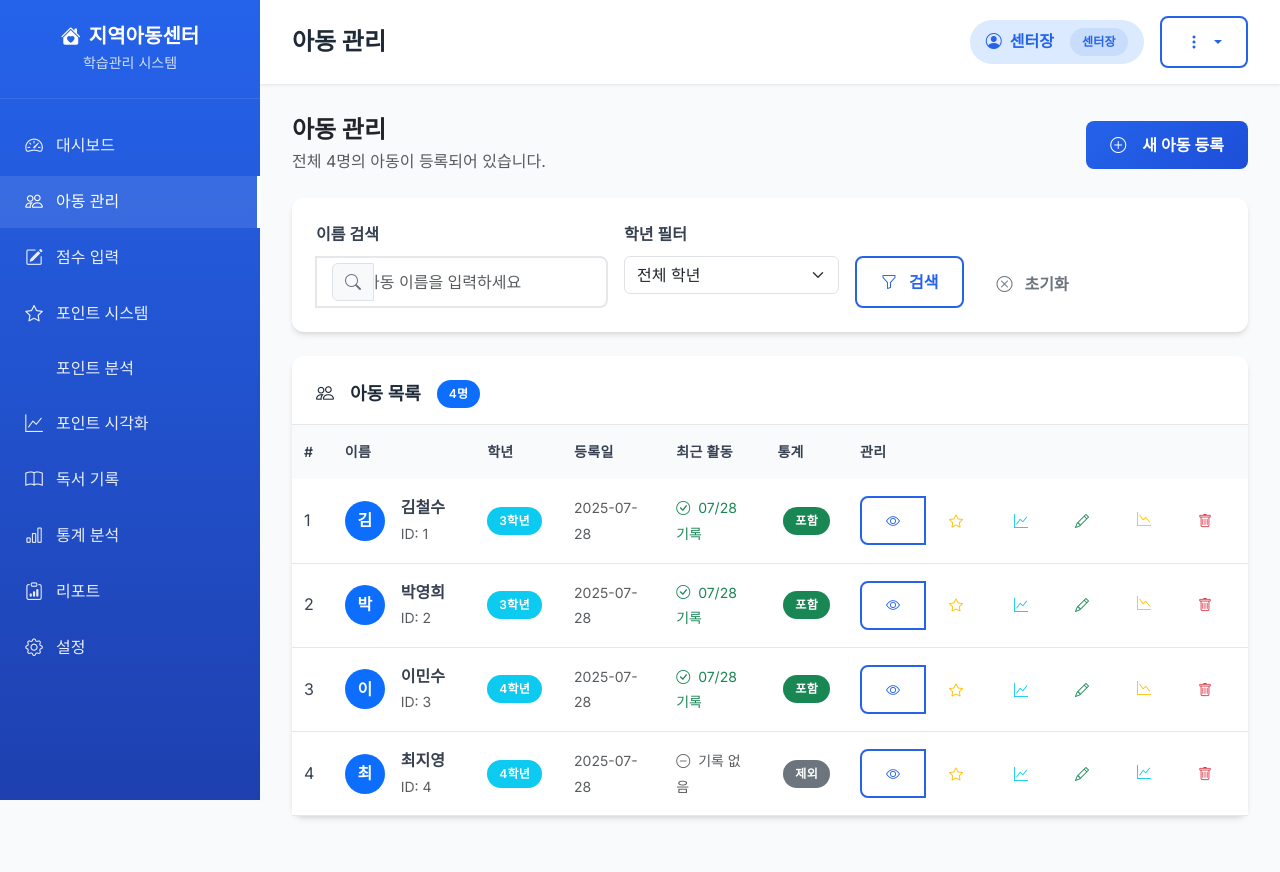
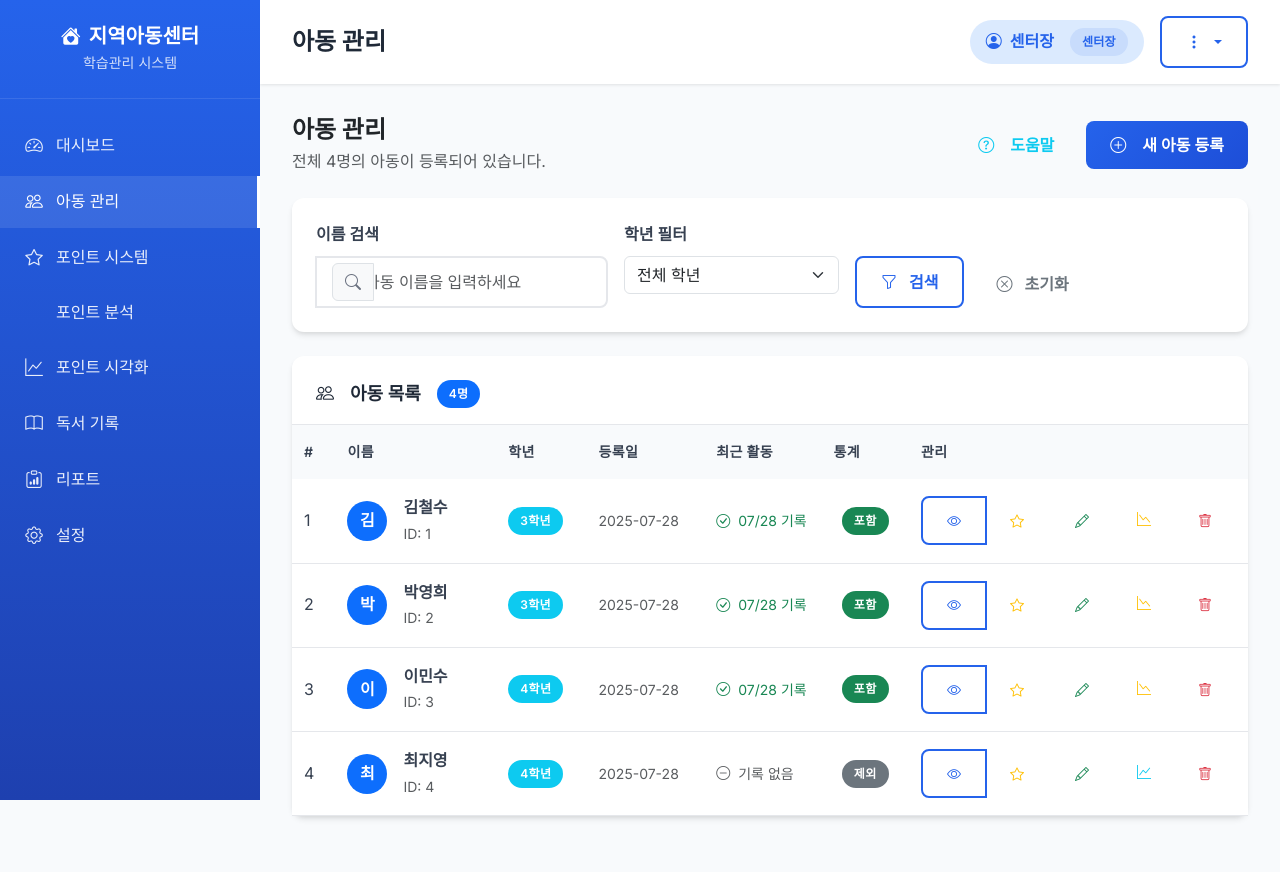
Before and after one commit to SOULRIGHT/child-learning-center, a Flask app: page /children in a window 1280 px wide. Run offline with Flask 3, Linux system fonts and the light colour scheme; a user stored in the database is signed in.

Commit message:
feat: UX 개선 - 불필요한 기능 숨기기 및 도움말 모달 추가

```diff
--- a/templates/base.html
+++ b/templates/base.html
@@ -41,12 +41,14 @@
                         아동 관리
                     </a>
                 </div>
+                <!-- 임시 비활성화: 기존 점수 시스템
                 <div class="nav-item">
                     <a href="{{ url_for('scores_list') }}" class="nav-link {% if request.endpoint and 'scores' in request.endpoint %}active{% endif %}">
                         <i class="bi bi-pencil-square"></i>
                         점수 입력
                     </a>
                 </div>
+                -->
                 <div class="nav-item">
                     <a href="{{ url_for('points_list') }}" class="nav-link {% if request.endpoint and 'points' in request.endpoint and 'analysis' not in request.endpoint %}active{% endif %}">
                         <i class="bi bi-star"></i>
@@ -71,12 +73,14 @@
                         독서 기록
                     </a>
                 </div>
+                <!-- 임시 비활성화: 기존 통계 분석
                 <div class="nav-item">
                     <a href="{{ url_for('statistics_overview') }}" class="nav-link {% if request.endpoint and 'statistics' in request.endpoint %}active{% endif %}">
                         <i class="bi bi-bar-chart"></i>
                         통계 분석
                     </a>
                 </div>
+                -->
                 <div class="nav-item">
                     <a href="{{ url_for('reports_overview') }}" class="nav-link {% if request.endpoint and 'reports' in request.endpoint %}active{% endif %}">
                         <i class="bi bi-clipboard-data"></i>
--- a/templates/children/list.html
+++ b/templates/children/list.html
@@ -10,9 +10,14 @@
         <h4 class="fw-bold text-dark mb-1">아동 관리</h4>
         <p class="text-muted mb-0">전체 {{ children.total }}명의 아동이 등록되어 있습니다.</p>
     </div>
+    <div class="d-flex gap-2">
+        <button type="button" class="btn btn-outline-info" data-bs-toggle="modal" data-bs-target="#helpModal">
+            <i class="bi bi-question-circle me-2"></i>도움말
+        </button>
         <a href="{{ url_for('add_child') }}" class="btn btn-primary">
             <i class="bi bi-plus-circle me-2"></i>새 아동 등록
         </a>
+    </div>
 </div>
 
 <!-- 검색 및 필터 -->
@@ -125,10 +130,6 @@
                                 <a href="{{ url_for('points_input', child_id=child.id) }}"
                                    class="btn btn-sm btn-outline-warning me-1" title="포인트 입력">
                                     <i class="bi bi-star"></i>
-                            </a>
-                            <a href="{{ url_for('child_point_analysis', child_id=child.id) }}"
-                               class="btn btn-sm btn-outline-info" title="포인트 분석">
-                                <i class="bi bi-graph-up"></i>
                                 </a>
                                 <a href="{{ url_for('edit_child', child_id=child.id) }}"
                                    class="btn btn-sm btn-outline-success" title="수정">
@@ -256,6 +257,91 @@
     </div>
 </div>
 
+<!-- 도움말 모달 -->
+<div class="modal fade" id="helpModal" tabindex="-1">
+    <div class="modal-dialog modal-lg">
+        <div class="modal-content">
+            <div class="modal-header">
+                <h5 class="modal-title">
+                    <i class="bi bi-question-circle me-2"></i>아동 관리 도움말
+                </h5>
+                <button type="button" class="btn-close" data-bs-dismiss="modal"></button>
+            </div>
+            <div class="modal-body">
+                <div class="row">
+                    <div class="col-md-6">
+                        <h6 class="fw-bold text-primary mb-3">
+                            <i class="bi bi-eye me-2"></i>관리 버튼 설명
+                        </h6>
+                        <div class="mb-3">
+                            <div class="d-flex align-items-center mb-2">
+                                <button class="btn btn-sm btn-outline-primary me-3" disabled>
+                                    <i class="bi bi-eye"></i>
+                                </button>
+                                <span class="fw-bold">상세보기</span>
+                            </div>
+                            <p class="text-muted small mb-0">아동의 상세 정보와 학습 기록을 확인합니다.</p>
+                        </div>
+                        <div class="mb-3">
+                            <div class="d-flex align-items-center mb-2">
+                                <button class="btn btn-sm btn-outline-warning me-3" disabled>
+                                    <i class="bi bi-star"></i>
+                                </button>
+                                <span class="fw-bold">포인트 입력</span>
+                            </div>
+                            <p class="text-muted small mb-0">해당 아동의 일일 포인트를 입력합니다. (국어, 수학, 쎈, 독서)</p>
+                        </div>
+                        <div class="mb-3">
+                            <div class="d-flex align-items-center mb-2">
+                                <button class="btn btn-sm btn-outline-success me-3" disabled>
+                                    <i class="bi bi-pencil"></i>
+                                </button>
+                                <span class="fw-bold">수정</span>
+                            </div>
+                            <p class="text-muted small mb-0">아동의 이름과 학년 정보를 수정합니다.</p>
+                        </div>
+                    </div>
+                    <div class="col-md-6">
+                        <div class="mb-3">
+                            <div class="d-flex align-items-center mb-2">
+                                <button class="btn btn-sm btn-outline-info me-3" disabled>
+                                    <i class="bi bi-graph-up"></i>
+                                </button>
+                                <span class="fw-bold">통계 포함/제외</span>
+                            </div>
+                            <p class="text-muted small mb-0">해당 아동을 통계 분석에 포함하거나 제외합니다.</p>
+                        </div>
+                        <div class="mb-3">
+                            <div class="d-flex align-items-center mb-2">
+                                <button class="btn btn-sm btn-outline-danger me-3" disabled>
+                                    <i class="bi bi-trash"></i>
+                                </button>
+                                <span class="fw-bold">삭제</span>
+                            </div>
+                            <p class="text-muted small mb-0">아동과 관련된 모든 데이터를 삭제합니다. (되돌릴 수 없음)</p>
+                        </div>
+
+                        <hr class="my-4">
+
+                        <h6 class="fw-bold text-success mb-3">
+                            <i class="bi bi-lightbulb me-2"></i>사용 팁
+                        </h6>
+                        <ul class="text-muted small">
+                            <li>마우스를 버튼 위에 올리면 툴팁으로 기능 설명을 확인할 수 있습니다.</li>
+                            <li>포인트 입력은 매일 한 번씩 정기적으로 입력하는 것을 권장합니다.</li>
+                            <li>통계에서 제외된 아동은 분석 및 리포트에 포함되지 않습니다.</li>
+                            <li>아동 삭제 시 모든 학습 기록이 함께 삭제되므로 신중하게 진행하세요.</li>
+                        </ul>
+                    </div>
+                </div>
+            </div>
+            <div class="modal-footer">
+                <button type="button" class="btn btn-secondary" data-bs-dismiss="modal">닫기</button>
+            </div>
+        </div>
+    </div>
+</div>
+
 {% endblock %}
 
 {% block extra_js %}
--- a/templates/dashboard.html
+++ b/templates/dashboard.html
@@ -106,7 +106,9 @@
             </div>
         </div>
 
+        <!-- 임시 비활성화: 기존 점수 기반 성과 차트 -->
         <!-- 성과 차트 -->
+        <!--
         <div class="card">
             <div class="card-header">
                 <h5 class="card-title">
@@ -169,6 +171,7 @@
                 </div>
             </div>
         </div>
+        -->
     </div>
 
     <!-- 사이드 패널 -->
```
Lines whose indentation alone changed are shown as unchanged.
